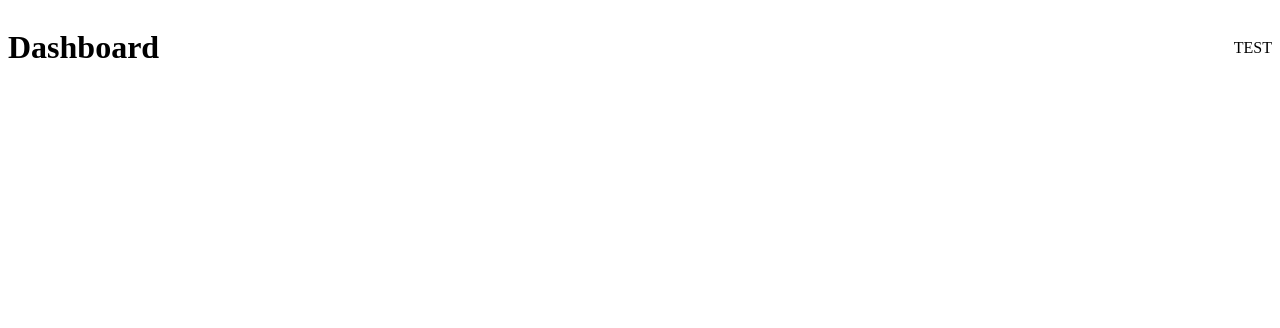
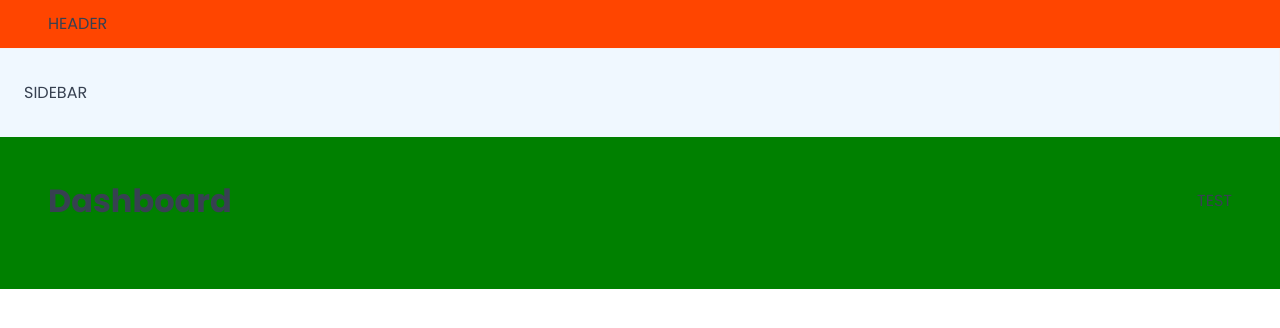
Before and after one commit to olayinkasanusi/the-wild-oasis, a React (Vite) app: page /dashboard in a window 1280 px wide. Shown: the top 328 px of the page. Built offline with nearby package versions, Linux system fonts and the light colour scheme; a web font is replaced by a local one.

Commit message:
Laying out the pages

```diff
--- a/src/App.jsx
+++ b/src/App.jsx
@@ -1,4 +1,6 @@
 import { BrowserRouter, Navigate, Route, Routes } from "react-router-dom";
+
+import GlobalStyles from "./styles/GlobalStyles";
 import Dashboard from "./pages/Dashboard";
 import Bookings from "./pages/Bookings";
 import Cabins from "./pages/Cabins";
@@ -7,11 +9,15 @@
 import Login from "./pages/Login";
 import Account from "./pages/Account";
 import PageNotFound from "./pages/PageNotFound";
+import AppLayout from "./ui/AppLayout";
 
 function App() {
   return (
+    <>
+      <GlobalStyles />
       <BrowserRouter>
         <Routes>
+          <Route element={<AppLayout />}>
             <Route index element={<Navigate replace to="dashboard" />} />
             <Route path="/dashboard" element={<Dashboard />} />
             <Route path="bookings" element={<Bookings />} />
@@ -19,10 +25,12 @@
             <Route path="users" element={<Users />} />
             <Route path="settings" element={<Settings />} />
             <Route path="account" element={<Account />} />
+          </Route>
           <Route path="login" element={<Login />} />
           <Route path="*" element={<PageNotFound />} />
         </Routes>
       </BrowserRouter>
+    </>
   );
 }
 
--- /dev/null
+++ b/src/ui/AppLayout.jsx
@@ -0,0 +1,23 @@
+import { Outlet } from "react-router-dom";
+import Header from "./Header";
+import SideBar from "./SideBar";
+import styled from "styled-components";
+
+const Main = styled.main`
+  background-color: green;
+  padding: 4rem 4.8rem 6.4rem;
+`;
+
+function AppLayout() {
+  return (
+    <div>
+      <Header />
+      <SideBar />
+      <Main>
+        <Outlet />
+      </Main>
+    </div>
+  );
+}
+
+export default AppLayout;
--- /dev/null
+++ b/src/ui/Header.jsx
@@ -0,0 +1,13 @@
+import styled from "styled-components";
+
+const StylesHeader = styled.header`
+  background-color: orangered;
+  padding: 1.2rem 4.8rem;
+  border-bottom: 1px solid var(--color-grey-100);
+`;
+
+function Header() {
+  return <StylesHeader>HEADER</StylesHeader>;
+}
+
+export default Header;
--- /dev/null
+++ b/src/ui/SideBar.jsx
@@ -0,0 +1,13 @@
+import styled from "styled-components";
+
+function SideBar() {
+  const StyledSidebar = styled.aside`
+    background-color: aliceblue;
+    padding: 3.2rem 2.4rem;
+    border-right: 1px solid var(--color-grey-100);
+  `;
+
+  return <StyledSidebar>SIDEBAR</StyledSidebar>;
+}
+
+export default SideBar;
```
Lines whose indentation alone changed are shown as unchanged.
